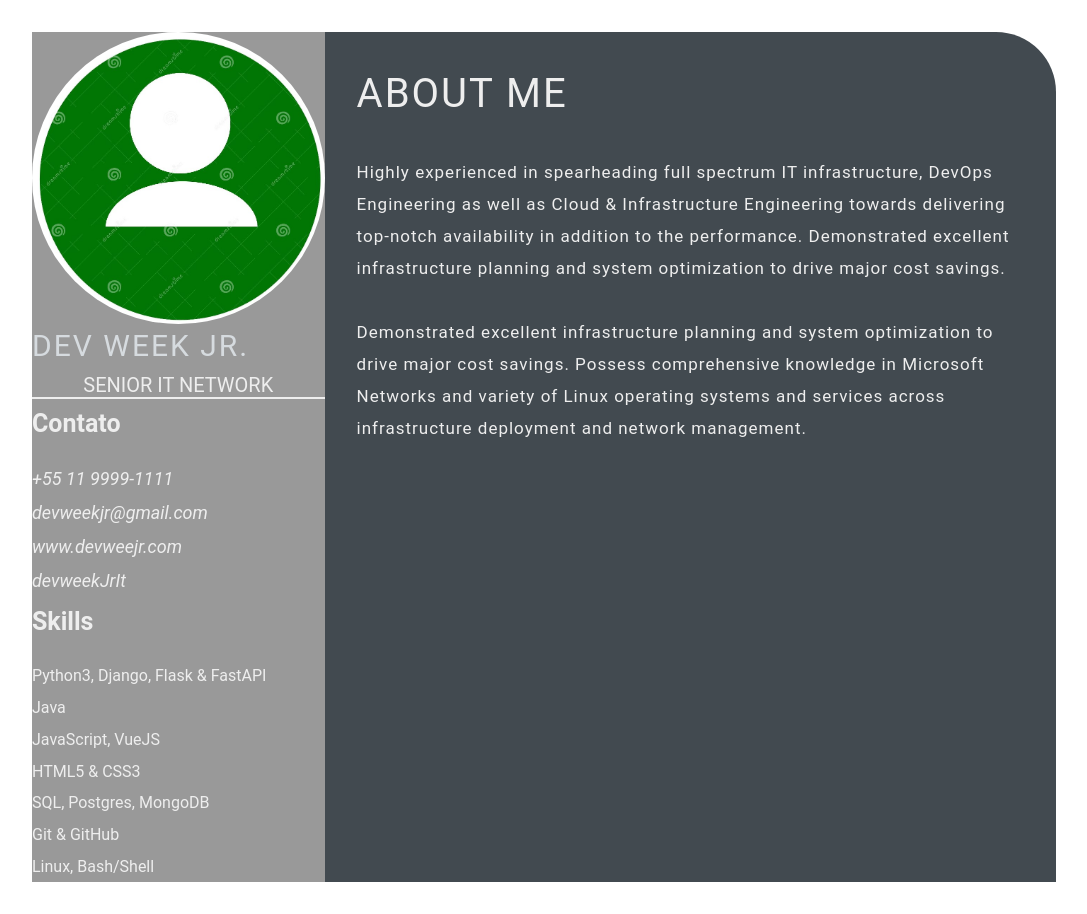
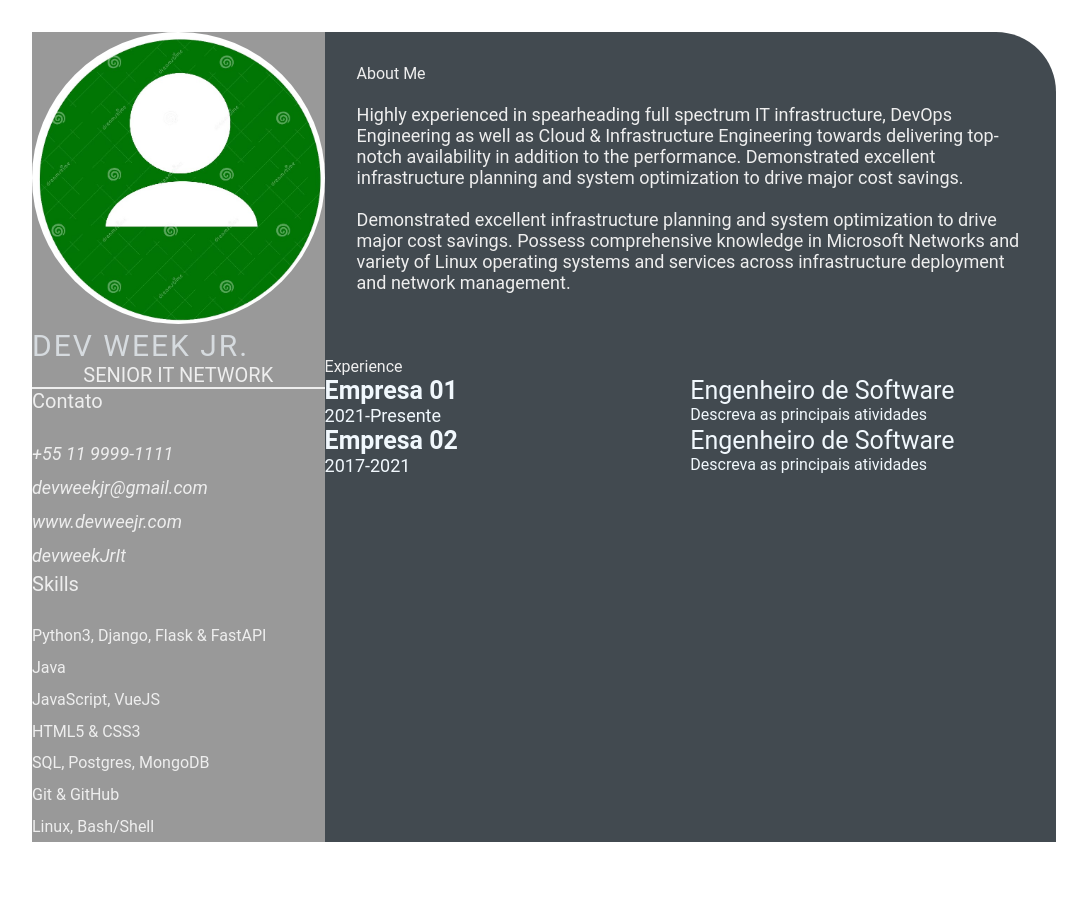
Before and after one commit to devweekkd/devweekgit.github.io, a plain HTML site: page index.html in a window 1280 px wide. Shown: the whole page, without its empty margins (96-1183 px from the left). After the commit the page ends 874 px from the top, so only its background shows below. Drawn offline with Linux system fonts and the light colour scheme.

Commit message:
feature: index.html style.css (#3)

```diff
--- a/index.html
+++ b/index.html
@@ -62,6 +62,27 @@
                         </p>
                     </section>
                 </div>
+                <section class="experience gap">
+                    <div class="right-title">Experience</div>
+                    <div class="experience-contents">
+                        <div class="exp-left">
+                            <p class="exp-company-name">Empresa 01</p>
+                            <p class="exp-time-period">2021-Presente</p>
+                        </div>
+                        <div class="exp-right">
+                            <p class="exp-position">Engenheiro de Software</p>
+                            <p class="exp-description">Descreva as principais atividades</p>
+                        </div>
+                        <div class="exp-left">
+                            <p class="exp-company-name">Empresa 02</p>
+                            <p class="exp-time-period">2017-2021</p>
+                        </div>
+                        <div class="exp-right">
+                            <p class="exp-position">Engenheiro de Software</p>
+                            <p class="exp-description">Descreva as principais atividades</p>
+                        </div>
+                    </div>
+                </section>
             </section>
         </main>
     </body>
--- a/style.css
+++ b/style.css
@@ -53,15 +53,12 @@
     font-size: 20px;
     text-transform: uppercase;
     text-align: center;
-    padding-top: 10px;
 }
 
 /* .contact-info { border-bottom: 2px solid #1B2631; } */
 .left-title {
     color: #eeeeee;
-    font-size: 25px;
-    font-weight: bold;
-    margin-top: 10px;
+    font-size: 20px;
 }
 
 .contact-info ul {
@@ -95,16 +92,6 @@
 
 .right-title {
     color: #eeeeee;
-    font-family: 'Roboto';
-    font-style: normal;
-    font-weight: 400;
-    font-size: 40px;
-    line-height: 60px;
-    /* identical to box height */
-    letter-spacing: 2px;
-    text-transform: uppercase;
-
-
 }
 
 .gap {
@@ -113,11 +100,39 @@
 .about-me-contents {
     font-size: 18px;
     color: #eeeeee;
-    font-family: 'Roboto';
-    font-style: normal;
-    font-weight: 400;
-    font-size: 17px;
-    line-height: 32px;
-    /* identical to box height, or 188% */
-    letter-spacing: 1px;
 }
+
+.experience-contents,
+.education-contents,
+.awards-contents {
+    display: grid;
+    grid-template-columns: repeat(2, 1fr);
+    padding-bottom: 2rem;
+    color: #F1F8FD;
+}
+
+.exp-company-name,
+.education-school-name,
+.awards-company-name {
+    font-size: 25px;
+    font-weight: bold;
+}
+
+.exp-time-period,
+.educationp-time-period,
+.awards-time-period {
+    font-size: 18px;
+}
+
+.exp-position,
+.education-subject,
+.awards-name {
+    font-size: 25px;
+}
+
+.exp-desc,
+.education-desc,
+.awards-desc {
+    font-size: 16px;
+    padding-left: 5px;
+}
```
